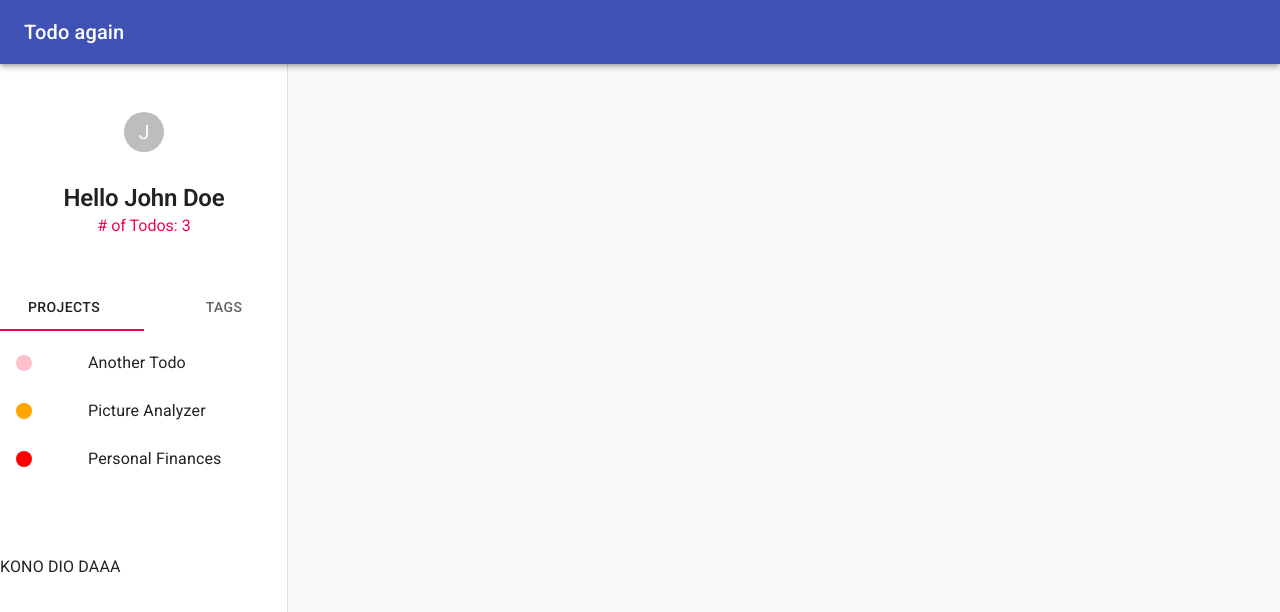
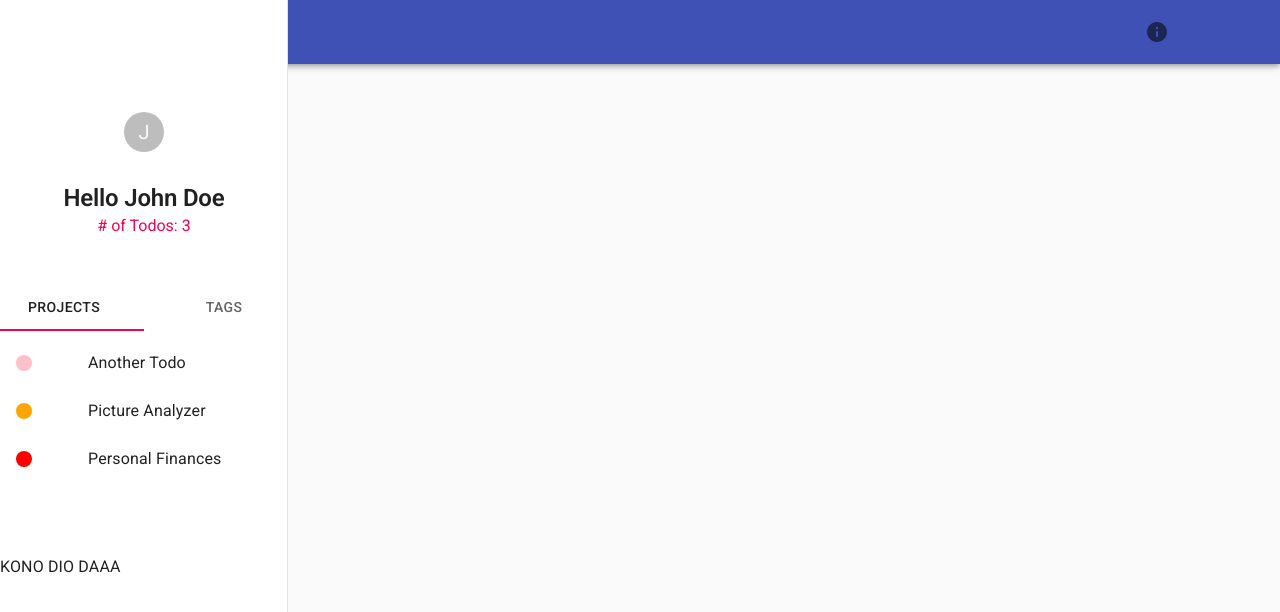
Before and after one commit to wilsonj806/todolet, a React (Create React App) app in the folder client/: page / in a window 1280 px wide. Shown: the top 612 px of the page. Built offline with nearby package versions, Linux system fonts and the light colour scheme.

Commit message:
Add a TodoAppBar component
Add a TodoAppBar component in src/containers/Nav/TodoAppBar
- update Nav component to reflect the above
- update nav.styles to reflect the above
- add a story to navbar.stories

Add a config.ts file to determine what API URI to use

```diff
--- /dev/null
+++ b/client/config/config.ts
@@ -0,0 +1,4 @@
+const ApiUri = process.env.NODE_ENV === 'production' ? 'https://wj-anothertodo.herokuapp.com/'
+: `http://localhost:${process.env.PORT}`;
+
+export { ApiUri };
--- a/client/src/containers/Nav/Nav.tsx
+++ b/client/src/containers/Nav/Nav.tsx
@@ -1,15 +1,15 @@
 import React, { useState, useContext, FunctionComponent } from 'react';
 import Drawer from '@material-ui/core/Drawer';
+import Divider from '@material-ui/core/Divider';
 import Typography from '@material-ui/core/Typography';
-import AppBar from '@material-ui/core/AppBar';
-import Toolbar from '@material-ui/core/Toolbar';
-import Divider from '@material-ui/core/Divider';
 
 import { useTheme } from '@material-ui/core/styles';
 import { navStyles as useStyles } from './nav.styles';
+
+import AppBar from './TodoAppBar';
 import UserCard from './UserCard';
+import FiltersCard from './FiltersCard';
 import { NavProps } from '../../types/index';
-import FiltersCard from './FiltersCard';
 
 
 // TODO add a thing to the Toolbar stating current user and stuff
@@ -20,16 +20,7 @@ const Nav : FunctionComponent<NavProps> = props => {
 
   return (
     <>
-      <AppBar
-        position="fixed"
-        className={ classes.appBar }
-      >
-        <Toolbar>
-          <Typography variant="h6">
-            Todo again
-          </Typography>
-        </Toolbar>
-      </AppBar>
+      <AppBar/>
       <nav className={ classes.drawer }>
         <Drawer
           open={ true }
--- /dev/null
+++ b/client/src/containers/Nav/TodoAppBar.tsx
@@ -0,0 +1,43 @@
+import React, { FunctionComponent } from 'react';
+
+import Typography from '@material-ui/core/Typography';
+import AppBar from '@material-ui/core/AppBar';
+import Toolbar from '@material-ui/core/Toolbar';
+import Button from '@material-ui/core/Button';
+import IconButton from '@material-ui/core/IconButton';
+import InfoIcon from '@material-ui/icons/InfoRounded';
+import AccountCircle from '@material-ui/icons/AccountCircle';
+
+import { useTheme } from '@material-ui/core/styles';
+
+import { appBarStyles as useStyles } from './nav.styles';
+
+// TODO add Menu items
+const TodoAppBar: FunctionComponent<any> = (props) => {
+  const classes = useStyles();
+  const theme = useTheme();
+  return (
+    <AppBar
+      position="fixed"
+      className={ classes.appBar }
+    >
+      <Toolbar>
+        <Typography variant="h6" className={ classes.title }>
+          Another Todo
+        </Typography>
+        <div className={ classes.menuButton }>
+          <IconButton>
+            <InfoIcon/>
+          </IconButton>
+          <IconButton>
+            <AccountCircle fontSize='large' color='primary' classes={{
+              colorPrimary: classes.accountIcon
+            }}/>
+          </IconButton>
+        </div>
+      </Toolbar>
+    </AppBar>
+  )
+}
+
+export default TodoAppBar;
--- a/client/src/containers/Nav/nav.styles.ts
+++ b/client/src/containers/Nav/nav.styles.ts
@@ -14,21 +14,35 @@ const navStyles = makeStyles((theme: Theme) =>
         flexShrink: 0,
       },
     },
-    appBar: {
-      zIndex: theme.zIndex.drawer + 1
-    },
-    menuButton: {
-      marginRight: theme.spacing(2),
-      [theme.breakpoints.up('sm')]: {
-        display: 'none',
-      },
-    },
     toolbar: theme.mixins.toolbar,
     drawerPaper: {
       paddingTop: '4rem',
       width: DRAWER_WIDTH,
     },
   }),
+);
+
+// NOTE AppBar styling
+const appBarStyles = makeStyles((theme : Theme) =>
+  createStyles({
+    title: {
+      flexGrow: 1
+    },
+    appBar: {
+      zIndex: theme.zIndex.drawer + 1
+    },
+    menuButton: {
+      width: 'auto',
+      display: 'flex',
+      alignItems: 'center',
+      marginRight: theme.spacing(2),
+
+    },
+    toolbar: theme.mixins.toolbar,
+    accountIcon: {
+      color: 'lightgrey'
+    }
+  })
 );
 
 // NOTE UserCard styling
@@ -84,4 +98,4 @@ const filterCardStyles = makeStyles((theme: Theme) =>
   })
 );
 
-export { navStyles, userCardStyles, filterCardStyles };
+export { navStyles, appBarStyles, userCardStyles, filterCardStyles };
```
Also changed, not shown: 1 other file (tests, documents, lock files or other folders).
